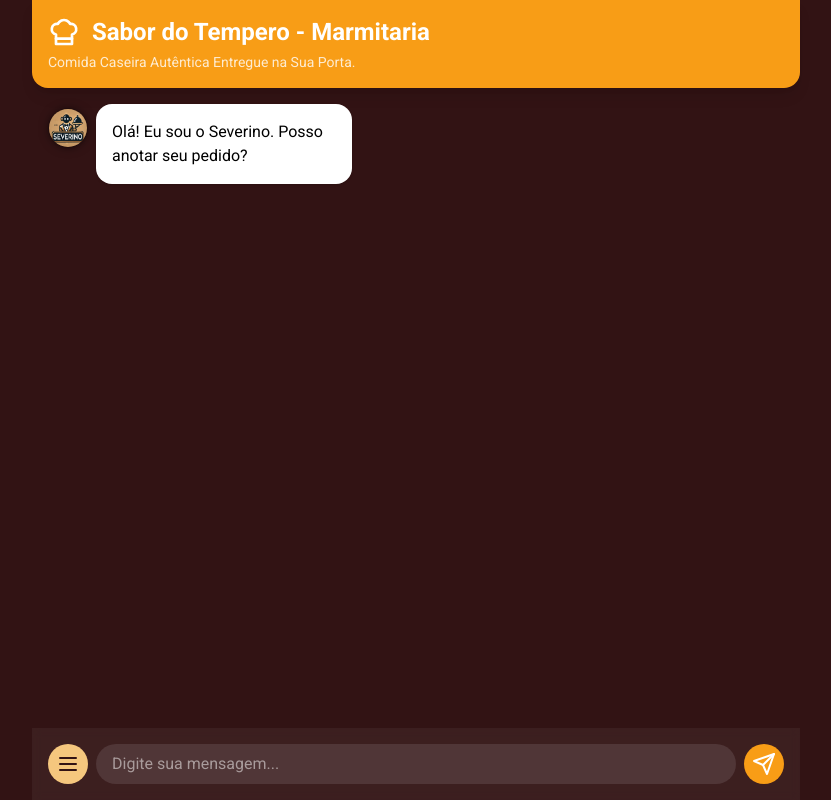
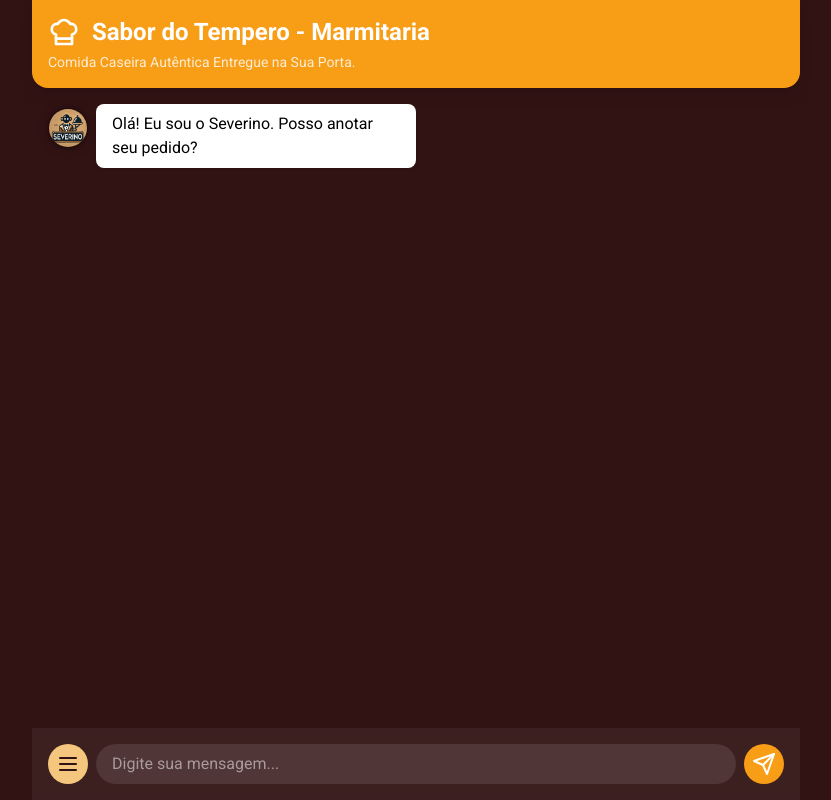
Before and after one commit to henriquehsilva/webchat-sabor-do-tempero, a React (Vite) app: page / in a window 1280 px wide. Shown: the whole page, without its empty margins (224-1055 px from the left). Built offline with nearby package versions, Linux system fonts and the light colour scheme.

Commit message:
edit buddle msg

```diff
--- a/src/App.tsx
+++ b/src/App.tsx
@@ -221,12 +221,20 @@ function App() {
                   {isMenu ? (
                     <div className="w-full">{renderMessage(message)}</div>
                   ) : (
-                    <div className={`message-bubble px-10 py-2 rounded-lg shadow
+                    <div
+                    className={`px-4 py-2 rounded-lg shadow
+                      whitespace-pre-line break-words
                       ${message.sender === 'user'
                         ? 'bg-primary text-white text-right'
-                        : 'bg-white text-black text-left'}`}>
-                      {renderMessage(message)}
-                    </div>
+                        : 'bg-white text-black text-left'}`}
+                    style={{
+                      wordBreak: 'normal',
+                      overflowWrap: 'break-word',
+                      maxWidth: '100%',
+                    }}
+                  >
+                    {renderMessage(message)}
+                  </div>
                   )}
                 </div>
               </div>
```
Also changed, not shown: 1 other file (tests, documents, lock files or other folders).
